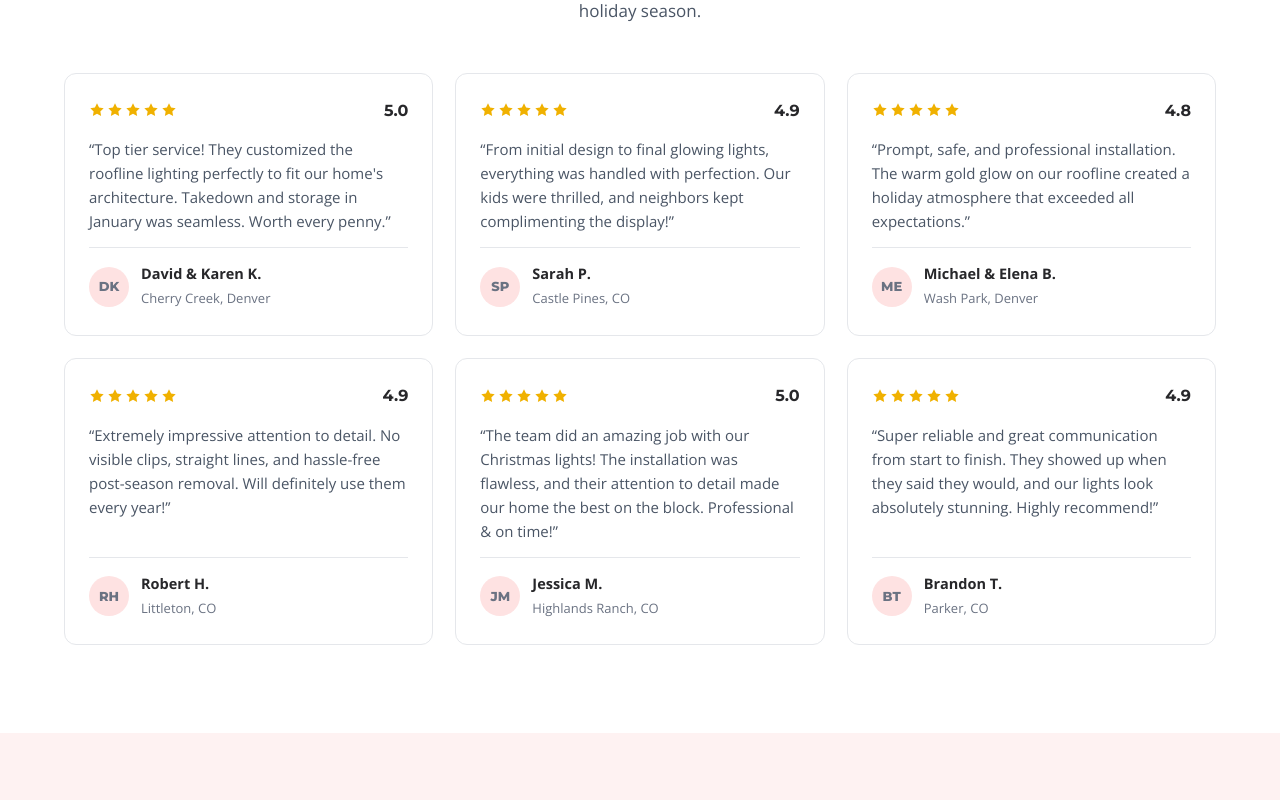
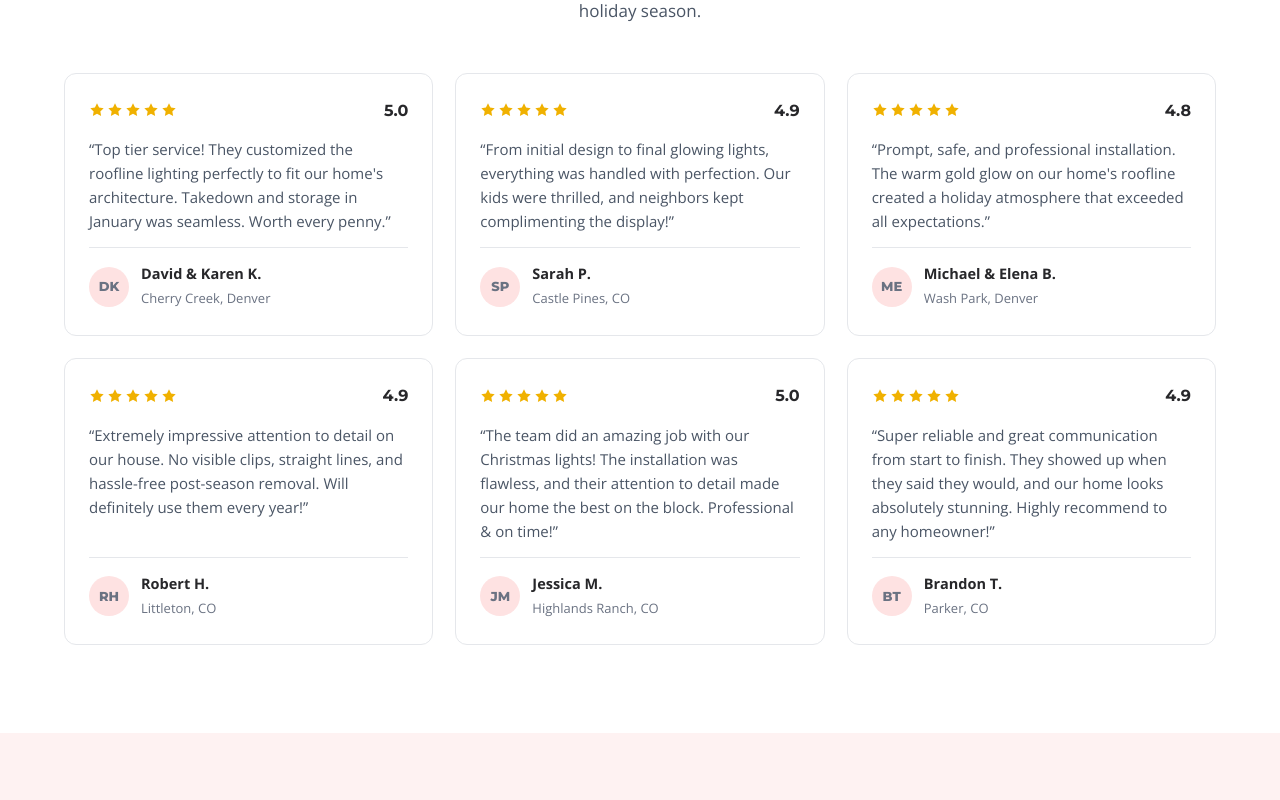
Before and after one commit to ahmed0234/Denver-Christmas-Lights-Landing-Page-Commercial, a Next.js app: page / in a window 1280 px wide. Shown: the part 4220-5020 px from the top of the page. Built offline with nearby package versions, Linux system fonts and the light colour scheme; no server answers.

Commit message:
bug fixing

```diff
--- a/app/page.tsx
+++ b/app/page.tsx
@@ -613,6 +613,9 @@ export default function Commercial() {
                 <li>
                   <a href="#faq">FAQ</a>
                 </li>
+                <li>
+                  <a href="/privacy-policy">Privacy Policy</a>
+                </li>
               </ul>
             </div>
           </div>
--- a/components/commercial/content.ts
+++ b/components/commercial/content.ts
@@ -92,13 +92,13 @@ export const REVIEWS: { rating: string; quote: string; name: string; location: s
   },
   {
     rating: "4.8",
-    quote: "Prompt, safe, and professional installation. The warm gold glow on our roofline created a holiday atmosphere that exceeded all expectations.",
+    quote: "Prompt, safe, and professional installation. The warm gold glow on our home's roofline created a holiday atmosphere that exceeded all expectations.",
     name: "Michael & Elena B.",
     location: "Wash Park, Denver",
   },
   {
     rating: "4.9",
-    quote: "Extremely impressive attention to detail. No visible clips, straight lines, and hassle-free post-season removal. Will definitely use them every year!",
+    quote: "Extremely impressive attention to detail on our house. No visible clips, straight lines, and hassle-free post-season removal. Will definitely use them every year!",
     name: "Robert H.",
     location: "Littleton, CO",
   },
@@ -110,7 +110,7 @@ export const REVIEWS: { rating: string; quote: string; name: string; location: s
   },
   {
     rating: "4.9",
-    quote: "Super reliable and great communication from start to finish. They showed up when they said they would, and our lights look absolutely stunning. Highly recommend!",
+    quote: "Super reliable and great communication from start to finish. They showed up when they said they would, and our home looks absolutely stunning. Highly recommend to any homeowner!",
     name: "Brandon T.",
     location: "Parker, CO",
   },
```
